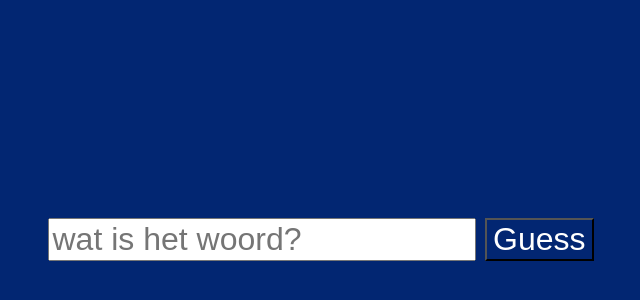
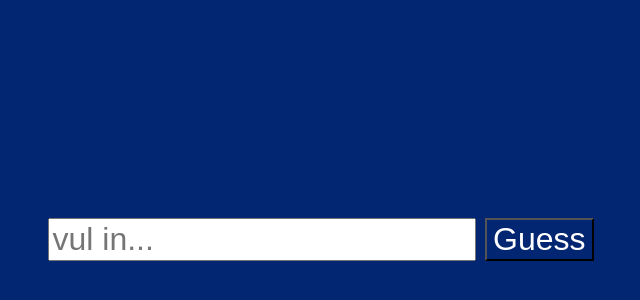
Before and after one commit to Praxithise/NynEscape, a Svelte app: page / in a window 1280 px wide. Shown: the part 162-462 px from the top of the page, without its empty margins (319-959 px from the left). Built offline with nearby package versions, Linux system fonts and the light colour scheme.

Commit message:
change video and add gif

```diff
--- a/src/App.svelte
+++ b/src/App.svelte
@@ -16,16 +16,21 @@
 <main class={correct && "correct"}>
   {#if !correct}
     {#if guessed}
+      <img
+        src="https://media4.giphy.com/media/v1.Y2lkPTc5MGI3NjExa2xxc3Mzd3RjNm5pMW91OWl0YWd0cjM5eHIybzhtbnRnbHJsMTByOCZlcD12MV9pbnRlcm5hbF9naWZfYnlfaWQmY3Q9Zw/Pzd4dARLvaoDK/giphy.gif"
+      />
+    {/if}
+    <form on:submit|preventDefault={checkAnswer}>
+      <input type="text" placeholder="vul in..." bind:value={code} />
+      <button type="submit">Guess</button>
+    </form>
+  {:else}
+    <div>
+      <h1>Parels, dat zijn jullie stuk voor stuk!</h1>
       <video autoplay loop preload="auto">
         <source src="nyn.mp4" type="video/mp4" />
       </video>
-    {/if}
-    <form on:submit|preventDefault={checkAnswer}>
-      <input type="text" placeholder="wat is het woord?" bind:value={code} />
-      <button type="submit">Guess</button>
-    </form>
-  {:else}
-    <h1>Parels, dat zijn jullie stuk voor stuk!</h1>
+    </div>
   {/if}
 </main>
 
@@ -73,6 +78,7 @@
   input {
     color: #022672;
     margin-bottom: 2rem;
+    max-width: 90%;
   }
   video {
     width: 90%;
```
